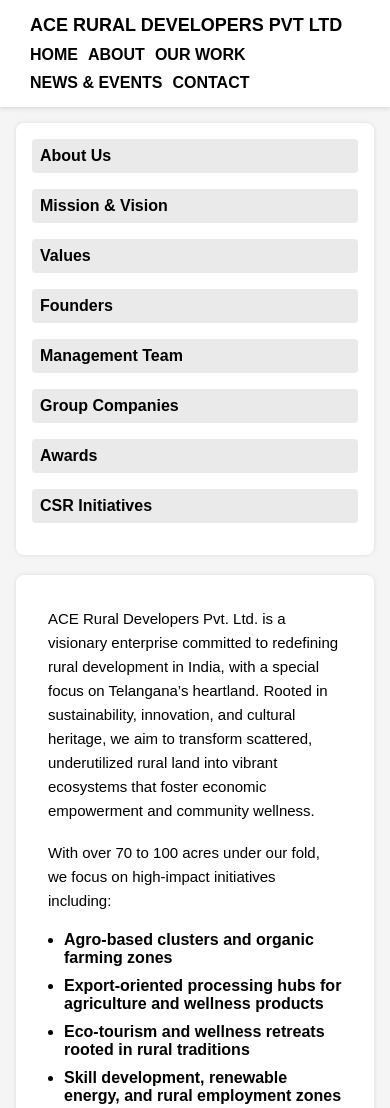
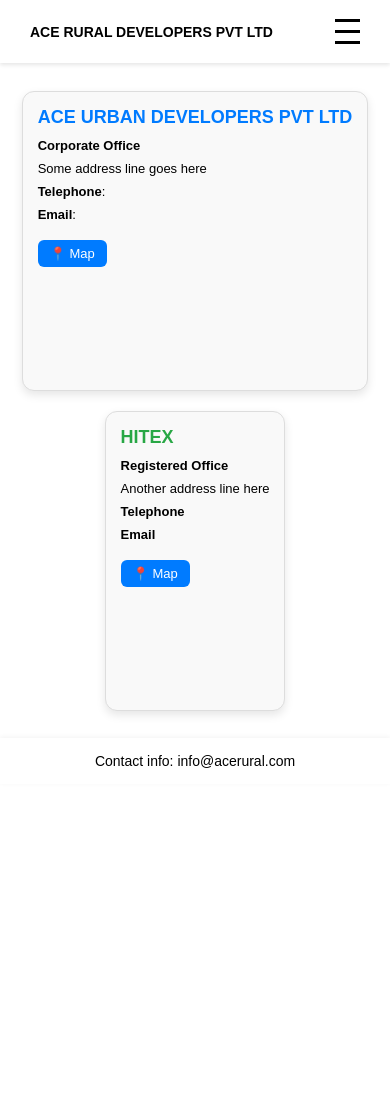
Before and after one commit to vedhatiadarsh26-08/aceruraldevelopment, a plain HTML site: page Contact.html in a window 390 px wide. Shown: the top 1108 px of the page. After the commit the page ends 844 px from the top, so only its background shows below. Drawn offline with Linux system fonts and the light colour scheme.

Commit message:
Update Contact.html

```diff
--- a/Contact.html
+++ b/Contact.html
@@ -2,8 +2,8 @@
 <html lang="en">
 <head>
   <meta charset="UTF-8" />
-  <title>ACE RURAL - About</title>
-  <meta name="viewport" content="width=device-width, initial-scale=1.0"/>
+  <title>ACE RURAL DEVELOPERS PVT LTD</title>
+  <meta name="viewport" content="width=device-width, initial-scale=1.0" />
   <style>
     * {
       margin: 0;
@@ -13,7 +13,7 @@
 
     body {
       font-family: Arial, sans-serif;
-      background-color: #f5f5f5;
+      background-color: #fff;
     }
 
     /* Navbar */
@@ -21,7 +21,7 @@
       display: flex;
       justify-content: space-between;
       align-items: center;
-      background-color: #fff;
+      background-color: white;
       padding: 15px 30px;
       box-shadow: 0 2px 4px rgba(0,0,0,0.1);
       position: sticky;
@@ -34,8 +34,12 @@
       font-size: 18px;
     }
 
+    .nav-links {
+      display: flex;
+      gap: 20px;
+    }
+
     .nav-links a {
-      margin-left: 20px;
       text-decoration: none;
       color: black;
       font-weight: bold;
@@ -45,90 +49,149 @@
       text-decoration: underline;
     }
 
-    /* About Section */
-    .about-container {
+    .menu-toggle {
+      display: none;
+      flex-direction: column;
+      cursor: pointer;
+    }
+
+    .menu-toggle span {
+      height: 3px;
+      width: 25px;
+      background: black;
+      margin: 4px 0;
+      transition: all 0.3s ease;
+    }
+
+    /* Hero Section */
+    .hero-image {
+      display: flex;
+      justify-content: center;
+      align-items: center;
+      padding: 40px 20px;
+      min-height: 80vh;
+    }
+
+    .mainbody {
+      width: 100%;
+      max-width: 1000px;
+    }
+
+    .card-grid {
       display: flex;
       flex-wrap: wrap;
-      min-height: 80vh;
-      padding: 2rem;
       gap: 20px;
+      justify-content: center;
     }
 
-    .sidebar {
-      flex: 1 1 250px;
-      background-color: #fff;
-      border-radius: 8px;
-      padding: 1rem;
-      box-shadow: 0px 0px 5px rgba(0,0,0,0.1);
+    .card {
+      flex: 1 1 300px;
+      background-color: #f9f9f9;
+      padding: 20px;
+      border-radius: 12px;
+      box-shadow: 0 4px 10px rgba(0, 0, 0, 0.1);
+      border: 1px solid #ddd;
     }
 
-    .sidebar ul {
-      list-style: none;
+    .card h2 {
+      font-size: 20px;
+      margin-bottom: 10px;
     }
 
-    .sidebar ul li {
-      margin-bottom: 1rem;
-      font-weight: bold;
-      padding: 0.5rem;
-      background-color: #eaeaea;
-      border-radius: 4px;
+    .card p {
+      margin: 8px 0;
+      font-size: 14px;
     }
 
-    .sidebar ul li a {
-      text-decoration: none;
-      color: black;
+    .map-btn {
+      margin-top: 10px;
+      padding: 8px 16px;
+      background-color: #007bff;
+      color: white;
+      border: none;
+      border-radius: 6px;
+      cursor: pointer;
     }
 
-    .content {
-      flex: 3 1 600px;
-      background-color: #fff;
-      padding: 2rem;
-      border-radius: 8px;
-      box-shadow: 0px 0px 5px rgba(0,0,0,0.1);
+    .map-btn:hover {
+      background-color: #0056b3;
     }
 
-    .content p {
-      font-size: 15px;
-      line-height: 1.6;
+    .blue {
+      color: #007bff;
     }
 
-    .content ul {
-      margin-left: 1rem;
-    }
-
-    .content ul li h3 {
-      font-size: 16px;
-      margin-bottom: 10px;
+    .green {
+      color: #28a745;
     }
 
     /* Footer */
     .footer {
       text-align: center;
-      padding: 1rem;
-      background-color: #eee;
-      margin-top: 2rem;
+      background-color: white;
+      padding: 15px;
+      font-size: 14px;
+      box-shadow: 0 -1px 5px rgba(0,0,0,0.05);
     }
 
+    /* Media Queries */
     @media (max-width: 768px) {
-      .about-container {
+      .nav-links {
+        display: none;
         flex-direction: column;
-        padding: 1rem;
+        background: white;
+        position: absolute;
+        top: 60px;
+        right: 30px;
+        width: 200px;
+        box-shadow: 0 4px 8px rgba(0,0,0,0.1);
+        padding: 15px;
+        z-index: 1001;
       }
 
-      .navbar {
-        flex-direction: column;
-        align-items: flex-start;
+      .nav-links.active {
+        display: flex;
       }
 
-      .nav-links {
-        margin-top: 10px;
+      .menu-toggle {
         display: flex;
-        flex-wrap: wrap;
-        gap: 10px;
       }
 
-      .nav-links a {
-        margin: 0;
+      .hero-image {
+        padding: 20px;
+        flex-direction: column;
+      }
+
+      .card-grid {
+        flex-direction: column;
+        align-items: center;
+      }
+
+      .logo {
+        font-size: 16px;
+      }
+    }
+
+    @media (max-width: 480px) {
+      .logo {
+        font-size: 14px;
+      }
+
+      .card {
+        padding: 15px;
+      }
+
+      .card h2 {
+        font-size: 18px;
+      }
+
+      .card p {
+        font-size: 13px;
+      }
+
+      .map-btn {
+        padding: 6px 12px;
+        font-size: 13px;
       }
     }
   </style>
@@ -138,54 +201,59 @@
   <!-- Navbar -->
   <header class="navbar">
     <div class="logo">ACE RURAL DEVELOPERS PVT LTD</div>
-    <nav class="nav-links">
+    <div class="menu-toggle" onclick="toggleMenu()">
+      <span></span>
+      <span></span>
+      <span></span>
+    </div>
+    <nav class="nav-links" id="navLinks">
       <a href="index.html">HOME</a>
-      <a href="#">ABOUT</a>
+      <a href="AboutUs.html">ABOUT</a>
       <a href="#">OUR WORK</a>
       <a href="#">NEWS & EVENTS</a>
       <a href="Contact.html">CONTACT</a>
     </nav>
   </header>
 
-  <!-- About Section -->
-  <div class="about-container">
-    <div class="sidebar">
-      <ul>
-        <li><a href="AboutUs.html">About Us</a></li>
-        <li><a href="Mission.html">Mission & Vision</a></li>
-        <li><a href="#">Values</a></li>
-        <li><a href="#">Founders</a></li>
-        <li><a href="#">Management Team</a></li>
-        <li><a href="#">Group Companies</a></li>
-        <li><a href="#">Awards</a></li>
-        <li><a href="#">CSR Initiatives</a></li>
-      </ul>
+  <!-- Hero Image Section with Cards -->
+  <section class="hero-image">
+    <div class="mainbody">
+      <div class="card-grid">
+        <!-- Card 1 -->
+        <div class="card">
+          <h2 class="blue">ACE URBAN DEVELOPERS PVT LTD</h2>
+          <p><strong>Corporate Office</strong></p>
+          <p>Some address line goes here</p>
+          <p><strong>Telephone</strong>: <span class="bold"></span></p>
+          <p><strong>Email</strong>: <span class="bold"></span></p>
+          <button class="map-btn">📍 Map</button>
+        </div>
+
+        <!-- Card 2 -->
+        <div class="card">
+          <h2 class="green">HITEX</h2>
+          <p><strong>Registered Office</strong></p>
+          <p>Another address line here</p>
+          <p><strong>Telephone</strong><br><span class="bold"></span></p>
+          <p><strong>Email</strong><br> <span class="bold"></span></p>
+          <button class="map-btn">📍 Map</button>
+        </div>
+      </div>
     </div>
-
-    <div class="content">
-      <p>
-        ACE Rural Developers Pvt. Ltd. is a visionary enterprise committed to redefining rural development in India, with a special focus on Telangana’s heartland. Rooted in sustainability, innovation, and cultural heritage, we aim to transform scattered, underutilized rural land into vibrant ecosystems that foster economic empowerment and community wellness.
-      </p>
-      <br>
-      <p>With over 70 to 100 acres under our fold, we focus on high-impact initiatives including:</p>
-      <br>
-      <ul>
-        <li><h3>Agro-based clusters and organic farming zones</h3></li>
-        <li><h3>Export-oriented processing hubs for agriculture and wellness products</h3></li>
-        <li><h3>Eco-tourism and wellness retreats rooted in rural traditions</h3></li>
-        <li><h3>Skill development, renewable energy, and rural employment zones</h3></li>
-      </ul>
-      <br>
-      <p>
-        At ACE, we believe rural is the future. We envision strategic collaborations with like-minded institutions, investors, and infrastructure leaders to scale our impact — with a clear mission to create self-sustaining rural economies, boost exports from the grassroots, and foster environmentally conscious development.
-      </p>
-    </div>
-  </div>
+  </section>
 
   <!-- Footer -->
   <footer class="footer">
     <p>Contact info: info@acerural.com</p>
   </footer>
 
+  <!-- JS for Toggle Menu -->
+  <script>
+    function toggleMenu() {
+      const navLinks = document.getElementById("navLinks");
+      navLinks.classList.toggle("active");
+    }
+  </script>
+
 </body>
 </html>
```
